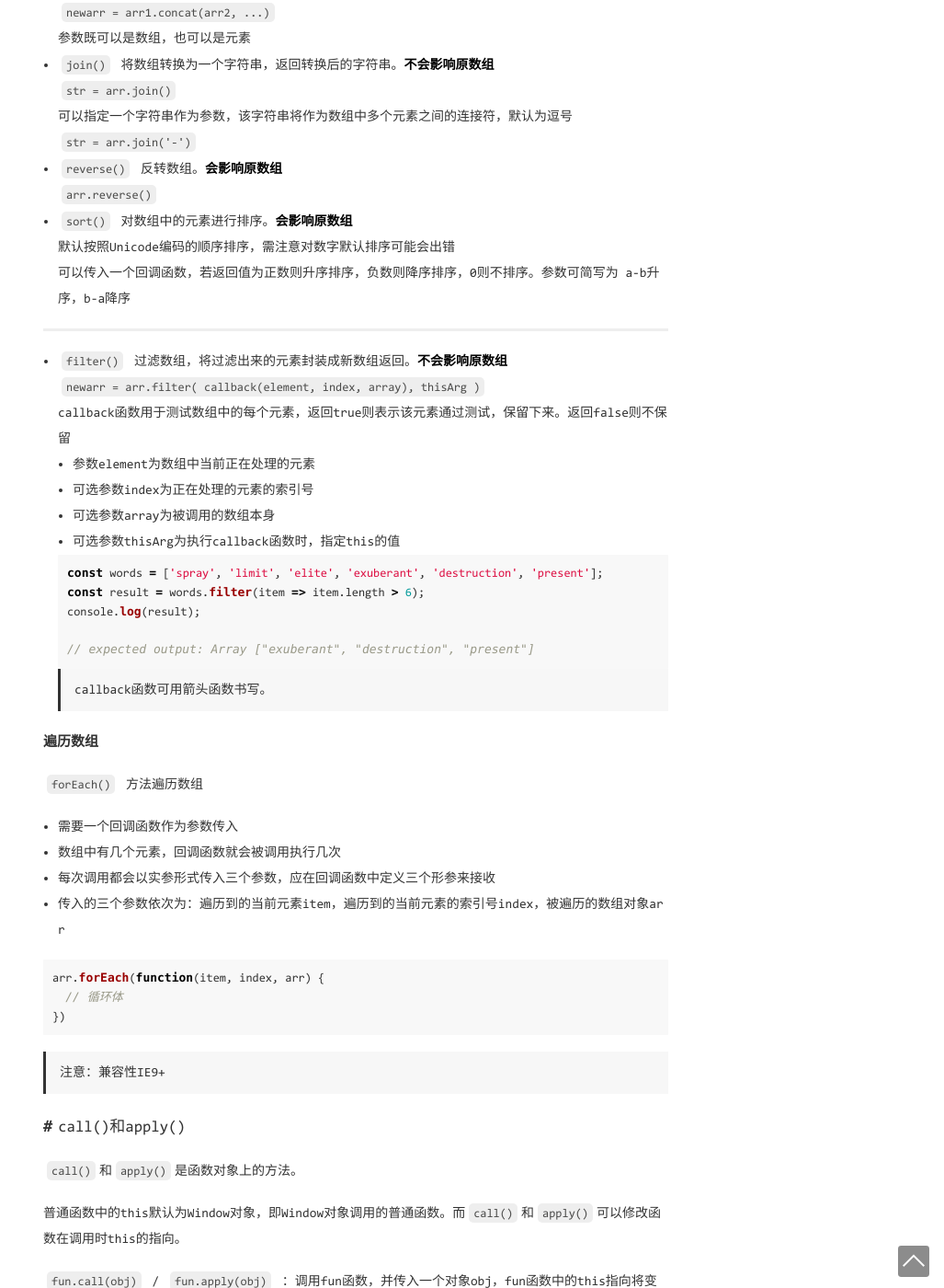
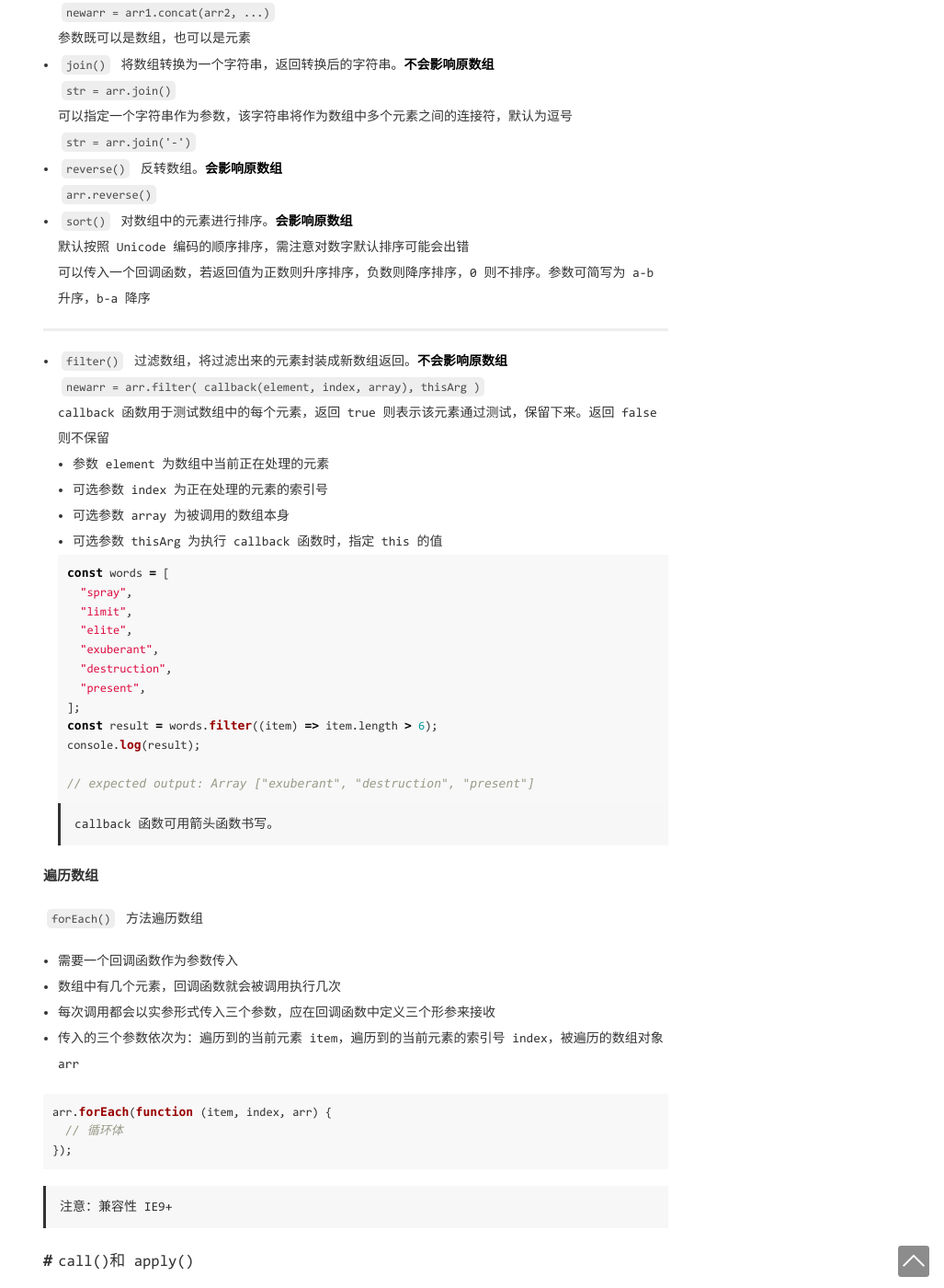
Before and after one commit to Leon-zym/blog-jekyll-tmaize, a Jekyll site: the page built from _posts/2022-04-22-JS基础拾遗.md, in a window 1280 px wide and 1400 px high, scrolled down 2437 px. Shown: the whole window at 92% size, without its empty margins (253-1280 px from the left). Built offline with Jekyll 4.4.1, drawn with Linux system fonts in a browser that asks for light colours; some of the changed text lies outside the part shown.

Commit message:
add post

````diff
--- a/Gemfile
+++ /dev/null
@@ -1,5 +0,0 @@
-source 'https://rubygems.org'
-
-gem 'jekyll',           '3.8.5'
-gem 'rouge',            '3.11.0'
-gem 'wdm',              '>= 0.1.0'
--- a/_posts/2022-04-22-JS基础拾遗.md
+++ b/_posts/2022-04-22-JS基础拾遗.md
@@ -29,15 +29,15 @@ categories: [JavaScript]
 1. 首先在对象自身中查找，如果找到则直接使用
 2. 如果没有找到，则会再去原型对象中查找
 3. 如果还没有找到，则会再去原型对象的原型对象中查找
-4. 直到在Object的原型对象中查找
+4. 直到在 Object 的原型对象中查找
 
-Object的原型对象没有原型对象了，终止查找。如果没有则返回`undefined`
+Object 的原型对象没有原型对象了，终止查找。如果没有则返回`undefined`
 
 ## 垃圾回收
 
 当一个对象没有任何的变量或属性对它进行引用时，我们将永远无法操作该对象，这种对象就是一个垃圾对象。
 
-在JS中拥有自动的垃圾回收机制，会自动地将这些垃圾对象从内存中销毁。我们不需要也不能进行手动的垃圾回收操作。
+在 JS 中拥有自动的垃圾回收机制，会自动地将这些垃圾对象从内存中销毁。我们不需要也不能进行手动的垃圾回收操作。
 
 当我们不再需要使用某个对象的时候，只需要将其变量名赋值为`null`，浏览器的垃圾回收机制就会在适时将其回收。
 
@@ -60,6 +60,7 @@ Object的原型对象没有原型对象了，终止查找。如果没有则返
   `arr.unshift(item1, item2, ...)`
 
   向开头添加元素后，其他元素的索引号会依次调整
+
 - `shift()` 删除并返回数组的第一个元素
 
   `arr.shift()`
@@ -77,6 +78,7 @@ Object的原型对象没有原型对象了，终止查找。如果没有则返
   `newarr = arr.slice(index)`
 
   结束位置的索引号可以为负值：表示从后往前数第几个位置结束
+
 - `splice()` 从数组中截取并删除指定元素，将删除的部分封装成一个新的数组返回，同时可以向原数组添加新元素。**会影响原数组**
 
   两个参数：开始位置的索引号，要截取删除的元素个数
@@ -94,6 +96,7 @@ Object的原型对象没有原型对象了，终止查找。如果没有则返
   `newarr = arr1.concat(arr2, ...)`
 
   参数既可以是数组，也可以是元素
+
 - `join()` 将数组转换为一个字符串，返回转换后的字符串。**不会影响原数组**
 
   `str = arr.join()`
@@ -101,14 +104,16 @@ Object的原型对象没有原型对象了，终止查找。如果没有则返
   可以指定一个字符串作为参数，该字符串将作为数组中多个元素之间的连接符，默认为逗号
 
   `str = arr.join('-')`
+
 - `reverse()` 反转数组。**会影响原数组**
 
   `arr.reverse()`
+
 - `sort()` 对数组中的元素进行排序。**会影响原数组**
 
-  默认按照Unicode编码的顺序排序，需注意对数字默认排序可能会出错
+  默认按照 Unicode 编码的顺序排序，需注意对数字默认排序可能会出错
 
-  可以传入一个回调函数，若返回值为正数则升序排序，负数则降序排序，0则不排序。参数可简写为 a-b升序，b-a降序
+  可以传入一个回调函数，若返回值为正数则升序排序，负数则降序排序，0 则不排序。参数可简写为 a-b 升序，b-a 降序
 
 ---
 
@@ -116,21 +121,29 @@ Object的原型对象没有原型对象了，终止查找。如果没有则返
 
   `newarr = arr.filter( callback(element, index, array), thisArg )`
 
-  callback函数用于测试数组中的每个元素，返回true则表示该元素通过测试，保留下来。返回false则不保留
-  - 参数element为数组中当前正在处理的元素
-  - 可选参数index为正在处理的元素的索引号
-  - 可选参数array为被调用的数组本身
-  - 可选参数thisArg为执行callback函数时，指定this的值
+  callback 函数用于测试数组中的每个元素，返回 true 则表示该元素通过测试，保留下来。返回 false 则不保留
+
+  - 参数 element 为数组中当前正在处理的元素
+  - 可选参数 index 为正在处理的元素的索引号
+  - 可选参数 array 为被调用的数组本身
+  - 可选参数 thisArg 为执行 callback 函数时，指定 this 的值
 
   ```js
-  const words = ['spray', 'limit', 'elite', 'exuberant', 'destruction', 'present'];
-  const result = words.filter(item => item.length > 6);
+  const words = [
+    "spray",
+    "limit",
+    "elite",
+    "exuberant",
+    "destruction",
+    "present",
+  ];
+  const result = words.filter((item) => item.length > 6);
   console.log(result);
 
   // expected output: Array ["exuberant", "destruction", "present"]
   ```
 
-  >  callback函数可用箭头函数书写。
+  > callback 函数可用箭头函数书写。
 
 ### 遍历数组
 
@@ -139,25 +152,23 @@ Object的原型对象没有原型对象了，终止查找。如果没有则返
 - 需要一个回调函数作为参数传入
 - 数组中有几个元素，回调函数就会被调用执行几次
 - 每次调用都会以实参形式传入三个参数，应在回调函数中定义三个形参来接收
-- 传入的三个参数依次为：遍历到的当前元素item，遍历到的当前元素的索引号index，被遍历的数组对象arr
+- 传入的三个参数依次为：遍历到的当前元素 item，遍历到的当前元素的索引号 index，被遍历的数组对象 arr
 
 ```js
-arr.forEach(function(item, index, arr) {
+arr.forEach(function (item, index, arr) {
   // 循环体
-})
+});
 ```
 
-> 注意：兼容性IE9+
+> 注意：兼容性 IE9+
 
-
-
-## call()和apply()
+## call()和 apply()
 
 `call()`和`apply()`是函数对象上的方法。
 
-普通函数中的this默认为Window对象，即Window对象调用的普通函数。而`call()`和`apply()`可以修改函数在调用时this的指向。
+普通函数中的 this 默认为 Window 对象，即 Window 对象调用的普通函数。而`call()`和`apply()`可以修改函数在调用时 this 的指向。
 
-`fun.call(obj)` / `fun.apply(obj)` ：调用fun函数，并传入一个对象obj，fun函数中的this指向将变成obj
+`fun.call(obj)` / `fun.apply(obj)` ：调用 fun 函数，并传入一个对象 obj，fun 函数中的 this 指向将变成 obj
 
 区别：
 
````
Also changed, not shown: _posts/2022-04-25-Vue2基础拾遗.md (added, +64 -0 lines), _posts/2022-04-25-循环.md (added, +11 -0 lines), _posts/01.png (added), static/js/service-worker.js (renamed from service-worker.js).
